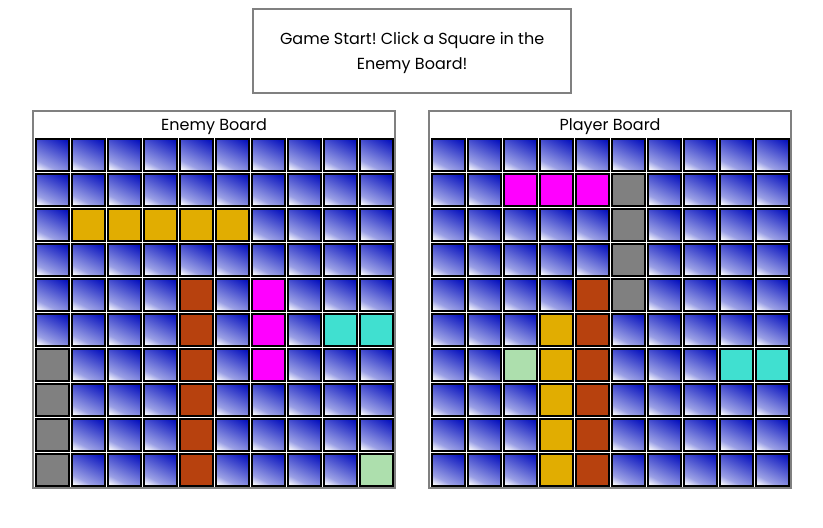
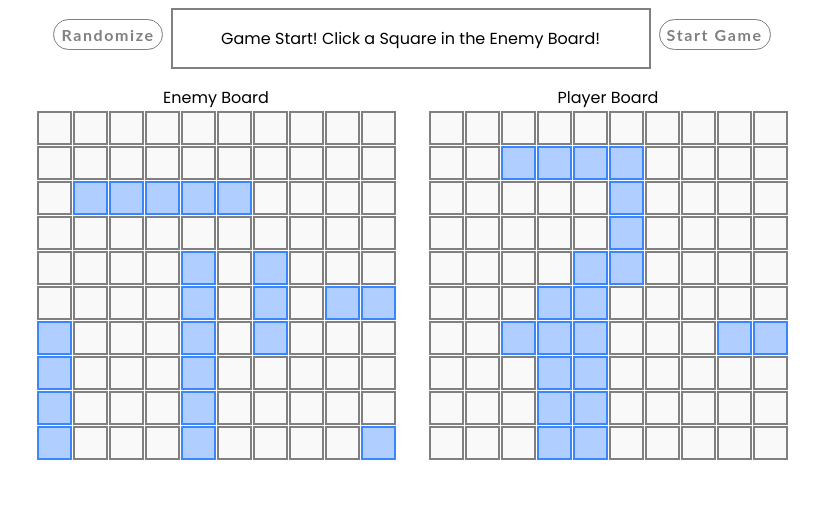
Before and after one commit to bananabread08/battleship-vanilla, a website built with webpack: page dist/index.html in a window 1280 px wide. Both pictures are taken after a click on the button "Start Game". Shown: the whole page, without its empty margins (228-1051 px from the left). Built offline with nearby package versions, Linux system fonts and the light colour scheme.

Commit message:
change grid backgrounds, added button styling, overall CSS fixes

```diff
--- a/src/index.js
+++ b/src/index.js
@@ -82,8 +82,8 @@
 };
 
 const startGame = () => {
-  randomizeButton.style.display = 'none';
-  startButton.style.display = 'none';
+  randomizeButton.disabled = true;
+  startButton.disabled = true;
   messageEl.textContent = 'Game Start! Click a Square in the Enemy Board!';
   document.querySelectorAll('.enemy.column').forEach((col) => {
     col.addEventListener('click', playRound);
@@ -94,7 +94,7 @@
 startButton.addEventListener('click', startGame);
 restartButton.addEventListener('click', () => {
   modal.style.display = 'none';
-  randomizeButton.style.display = 'block';
-  startButton.style.display = 'block';
+  randomizeButton.disabled = false;
+  startButton.disabled = false;
   randomizePlacement();
 });
--- a/src/styles/style.css
+++ b/src/styles/style.css
@@ -9,21 +9,43 @@
 * {
   box-sizing: border-box;
 }
-
 .main-menu {
   display: flex;
   align-items: center;
   justify-content: center;
-}
-.randomize,
-.start {
-  cursor: pointer;
 }
 .randomize {
   margin-right: 0.5em;
 }
 .start {
   margin-left: 0.5em;
+}
+.randomize,
+.start,
+.restart {
+  cursor: pointer;
+  font-family: lato, sans-serif;
+  font-weight: bold;
+  font-size: 1em;
+  letter-spacing: 0.1em;
+  text-decoration: none;
+  background: white;
+  color: black;
+  padding: 5px 7px 5px 7px;
+  border: 3px solid black;
+  border-radius: 20px;
+}
+.randomize:hover,
+.start:hover,
+.restart:hover {
+  background: black;
+  color: white;
+}
+.randomize:disabled,
+.start:disabled {
+  color: gray;
+  border: 1px solid;
+  pointer-events: none;
 }
 .game-proper {
   display: flex;
@@ -35,7 +57,7 @@
   text-align: center;
   margin-top: 0.5em;
   border: 2px solid gray;
-  width: 20em;
+  width: 30em;
   padding: 1em 0 1em 0;
 }
 .mainboard {
@@ -48,7 +70,6 @@
   justify-content: center;
   margin-left: 1em;
   margin-top: 1em;
-  border: 2px solid gray;
 }
 .enemy-wrapper {
   display: flex;
@@ -57,7 +78,6 @@
   justify-content: center;
   margin-right: 1em;
   margin-top: 1em;
-  border: 2px solid gray;
 }
 .row {
   display: flex;
@@ -66,42 +86,38 @@
 .column {
   width: 35px;
   margin: 0.5px;
-  border: 2px solid black;
-  background: rgb(255, 255, 255);
-  background: linear-gradient(
-    27deg,
-    rgba(255, 255, 255, 1) 0%,
-    rgba(156, 161, 229, 1) 21%,
-    rgba(2, 13, 189, 1) 100%
-  );
+  border: 2px solid gray;
+  background: #f9f9f9;
 }
 .column:hover {
   border: 2px solid gold;
   cursor: pointer;
 }
-.carrier {
-  background: #b7410e;
+.playerboard .carrier,
+.playerboard .battleship,
+.playerboard .frigate,
+.playerboard .submarine,
+.playerboard .destroyer,
+.playerboard .tanker {
+  background-color: rgba(58, 134, 255, 0.4);
+  border: 2px solid #3a86ff;
 }
-.battleship {
-  background: #e1ad01;
-}
-.frigate {
-  background: gray;
-}
-.submarine {
-  background: magenta;
-}
-.destroyer {
-  background: #40e0d0;
-}
+.carrier,
+.battleship,
+.frigate,
+.submarine,
+.destroyer,
 .tanker {
-  background: #addfad;
+  background-color: rgba(58, 134, 255, 0.4);
+  border: 2px solid #3a86ff;
 }
 .hit {
-  background: red;
+  background-color: rgb(230, 13, 13, 0.4);
+  border: 2px solid rgb(231, 111, 111);
 }
 .miss {
-  background: white;
+  background: rgb(131, 131, 131, 0.5);
+  border: 1px solid white;
 }
 
 .modal {
@@ -139,10 +155,10 @@
     flex-direction: column;
   }
   .player-wrapper {
-    margin-right: 0;
+    margin-left: 0;
   }
   .enemy-wrapper {
-    margin-left: 0;
+    margin-right: 0;
   }
   .modal {
     display: none; /* Hidden by default */
```
